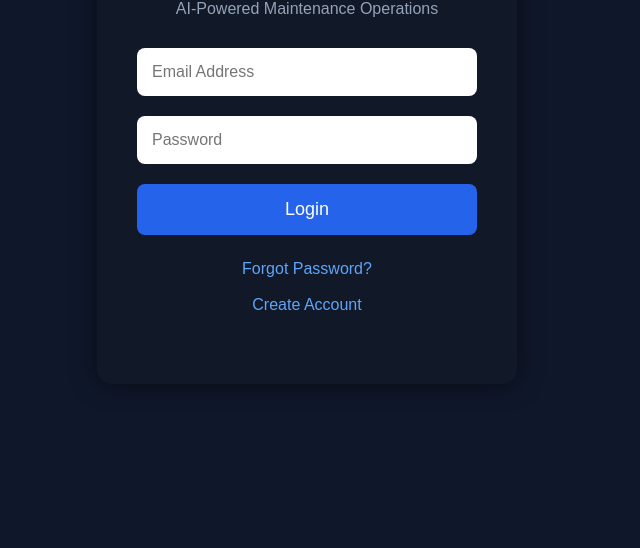
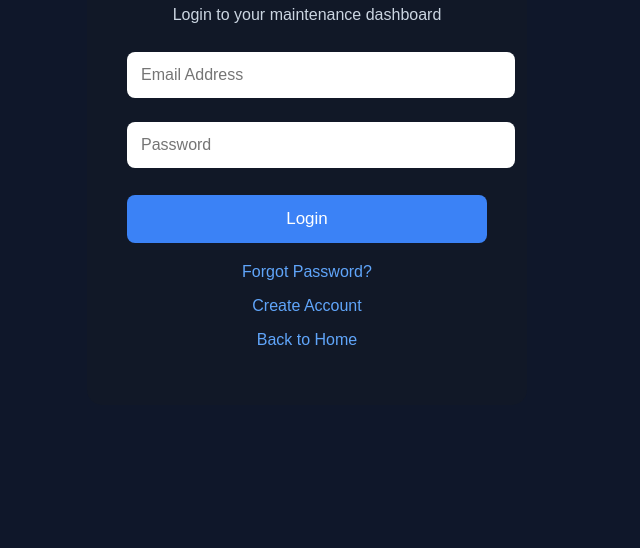
Before and after one commit to elihalel777-hue/Servora, a plain HTML site: page login.html in a window 1280 px wide. Shown: the part 252-800 px from the top of the page, without its empty margins (333-973 px from the left). Drawn offline with Linux system fonts and the light colour scheme.

Commit message:
Update login.html

```diff
--- a/login.html
+++ b/login.html
@@ -1,136 +1,90 @@
 <!DOCTYPE html>
-<html lang="en">
+<html>
 <head>
-<meta charset="UTF-8">
-<meta name="viewport" content="width=device-width, initial-scale=1.0">
-
     <title>Servora Login</title>
-
     <style>
-
-*{
-    margin:0;
-    padding:0;
-    box-sizing:border-box;
-    font-family:Arial, sans-serif;
+        body {
+            font-family: Arial;
+            margin: 0;
+            background: #0f172a;
+            color: white;
+            display: flex;
+            justify-content: center;
+            align-items: center;
+            height: 100vh;
+            text-align: center;
         }
 
-body{
-    background:#0f172a;
-    display:flex;
-    justify-content:center;
-    align-items:center;
-    height:100vh;
+        .login-box {
+            background: #111827;
+            padding: 40px;
+            border-radius: 15px;
+            width: 360px;
         }
 
-.login-box{
-
-    width:420px;
-    background:#111827;
-    padding:40px;
-    border-radius:15px;
-    box-shadow:0 0 25px rgba(0,0,0,.5);
-
+        h1 {
+            color: #60a5fa;
+            margin-bottom: 10px;
         }
 
-h1{
-
-    text-align:center;
-    margin-bottom:10px;
-    color:white;
-
+        p {
+            color: #cbd5e1;
         }
 
-p{
-
-    text-align:center;
-    color:#94a3b8;
-    margin-bottom:30px;
-
+        input {
+            width: 100%;
+            padding: 14px;
+            margin: 12px 0;
+            border: none;
+            border-radius: 8px;
+            font-size: 16px;
         }
 
-input{
-
-    width:100%;
-    padding:15px;
-    margin-bottom:20px;
-    border:none;
-    border-radius:8px;
-    font-size:16px;
-
+        .btn {
+            width: 100%;
+            padding: 14px;
+            margin-top: 15px;
+            background: #3b82f6;
+            color: white;
+            border: none;
+            border-radius: 8px;
+            font-size: 17px;
+            cursor: pointer;
         }
 
-button{
-
-    width:100%;
-    padding:15px;
-    background:#2563eb;
-    color:white;
-    border:none;
-    border-radius:8px;
-    font-size:18px;
-    cursor:pointer;
-
+        .btn:hover {
+            background: #2563eb;
         }
 
-button:hover{
-
-    background:#1d4ed8;
-
+        a {
+            color: #60a5fa;
+            text-decoration: none;
         }
 
-.links{
-
-    margin-top:25px;
-    text-align:center;
-
+        .links {
+            margin-top: 20px;
         }
-
-a{
-
-    color:#60a5fa;
-    text-decoration:none;
-
-}
-
     </style>
-
 </head>
-
 <body>
 
 <div class="login-box">
-
     <h1>SERVORA</h1>
-
-<p>AI-Powered Maintenance Operations</p>
+    <p>Login to your maintenance dashboard</p>
 
     <input type="email" placeholder="Email Address">
-
     <input type="password" placeholder="Password">
 
-<button onclick="window.location.href='dashboard.html'">
-
+    <button class="btn" onclick="window.location.href='dashboard.html'">
         Login
-
     </button>
 
     <div class="links">
-
-<p>
-
-<a href="#">Forgot Password?</a>
-
-<br><br>
-
-<a href="#">Create Account</a>
-
-</p>
-
+        <p><a href="#">Forgot Password?</a></p>
+        <p><a href="#">Create Account</a></p>
+        <p><a href="index.html">Back to Home</a></p>
     </div>
-
 </div>
 
 </body>
-
 </html>
```
Lines whose indentation alone changed are shown as unchanged.
